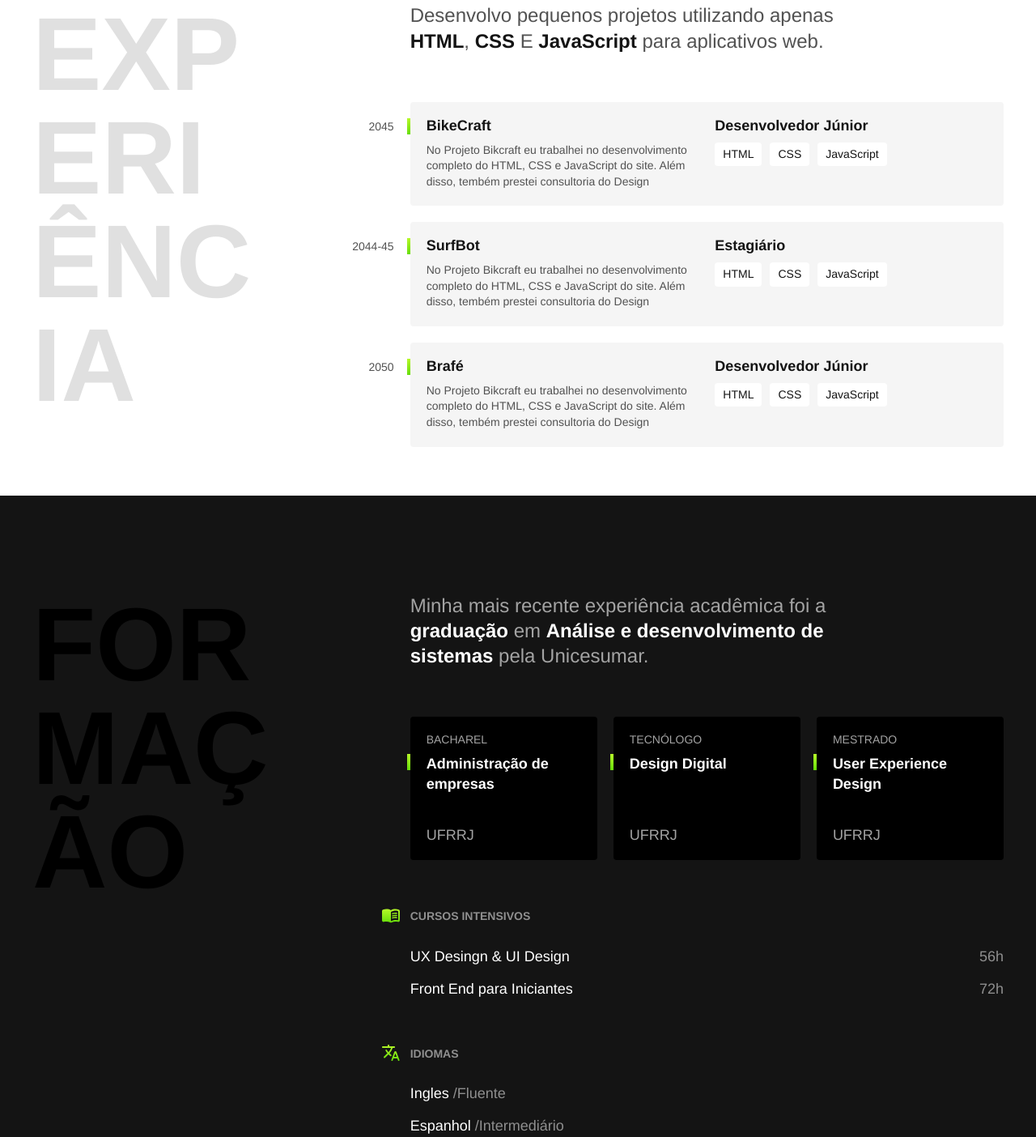
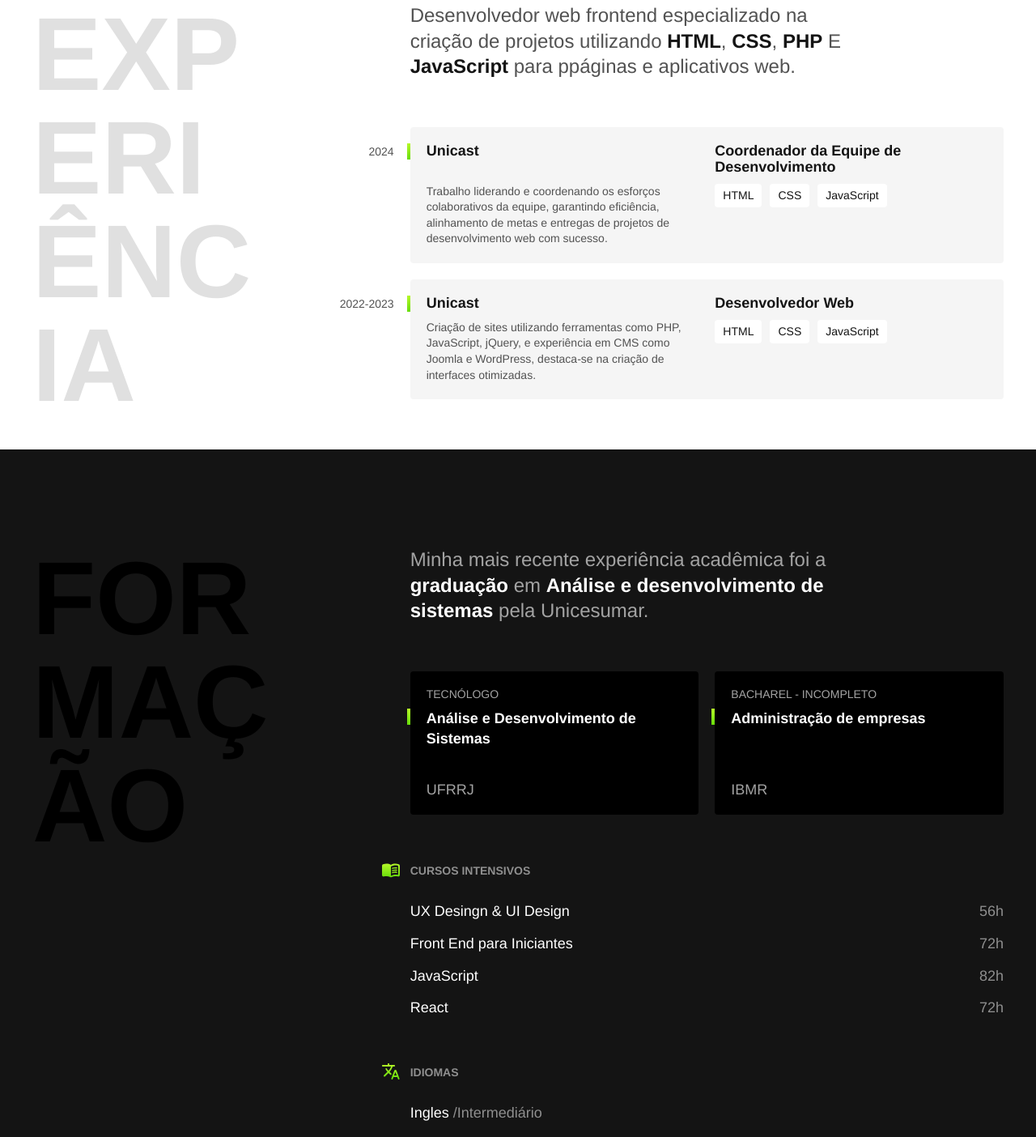
Before and after one commit to Rfasd/Rfasd, a plain HTML site: page index.html in a window 1280 px wide. Shown: the part 760-2164 px from the top of the page at 81% size. Drawn offline with Linux system fonts and the light colour scheme.

Commit message:
atualização das informações

```diff
--- a/index.html
+++ b/index.html
@@ -17,8 +17,7 @@
 <body>
   <header class="header">
     <!-- <img src="./img/marca.svg" alt="lobo"> -->
-    <h1>RAFAEL FREITAS</h1>
-    <p>bla</p>
+    <h1>Rafael Freitas de Almeida Silva</h1>
     <nav>
       <ul class="header-menu">
         <li><a href="#Experiencia">Experiencia</a></li>
@@ -31,20 +30,20 @@
   <main class="introducao">
     <img src="./img/perfil.jpg" alt="lobo cinza" width="360" height="520">
     <div>
-      <h1>Desenvolvedor <br> Front End</h1>
-      <p>Localizado no Rio de Janeiro </p>
+      <h1>Desenvolvedor Web <br> Front End</h1>
+      <p>Rio de Janeiro - RJ</p>
     </div>
   </main>
   <section class="experiencia" id="Experiencia" aria-label="Experiencia">
     <h2 class="subtitulo">Experiência</h2>
     <div>
-      <p class="experiencia-texto">Desenvolvo pequenos projetos utilizando apenas <strong>HTML</Strong>, <strong>CSS</strong> E <strong>JavaScript</strong> para aplicativos web. </p>
+      <p class="experiencia-texto">Desenvolvedor web frontend especializado na criação de projetos utilizando <strong>HTML</Strong>, <strong>CSS</strong>, <strong>PHP</strong> E <strong>JavaScript</strong> para ppáginas e aplicativos web. </p>
 
       <div class="empresa">
-        <span class="empresa-ano">2045</span>
-        <h3 class="empresa-titulo">BikeCraft</h3>
-        <span class="empresa-titulo">Desenvolvedor Júnior</span>
-        <p class="empresa-texto">No Projeto Bikcraft eu trabalhei no desenvolvimento completo do HTML, CSS e JavaScript do site. Além disso, tembém prestei consultoria do Design</p>
+        <span class="empresa-ano">2024</span>
+        <h3 class="empresa-titulo">Unicast</h3>
+        <span class="empresa-titulo">Coordenador da Equipe de Desenvolvimento</span>
+        <p class="empresa-texto">Trabalho liderando e coordenando os esforços colaborativos da equipe, garantindo eficiência, alinhamento de metas e entregas de projetos de desenvolvimento web com sucesso.</p>
         <ul class="empresa-habilidades">
           <li>HTML</li>
           <li>CSS</li>
@@ -52,21 +51,10 @@
         </ul>
       </div>
       <div class="empresa">
-        <span class="empresa-ano">2044-45</span>
-        <h3 class="empresa-titulo">SurfBot</h3>
-        <span class="empresa-titulo">Estagiário</span>
-        <p class="empresa-texto">No Projeto Bikcraft eu trabalhei no desenvolvimento completo do HTML, CSS e JavaScript do site. Além disso, tembém prestei consultoria do Design</p>
-        <ul class="empresa-habilidades">
-          <li>HTML</li>
-          <li>CSS</li>
-          <li>JavaScript</li>
-        </ul>
-      </div>
-      <div class="empresa">
-        <span class="empresa-ano">2050</span>
-        <h3 class="empresa-titulo">Brafé</h3>
-        <span class="empresa-titulo">Desenvolvedor Júnior</span>
-        <p class="empresa-texto">No Projeto Bikcraft eu trabalhei no desenvolvimento completo do HTML, CSS e JavaScript do site. Além disso, tembém prestei consultoria do Design</p>
+        <span class="empresa-ano">2022-2023</span>
+        <h3 class="empresa-titulo">Unicast</h3>
+        <span class="empresa-titulo">Desenvolvedor Web</span>
+        <p class="empresa-texto">Criação de sites utilizando ferramentas como PHP, JavaScript, jQuery, e experiência em CMS como Joomla e WordPress, destaca-se na criação de interfaces otimizadas.</p>
         <ul class="empresa-habilidades">
           <li>HTML</li>
           <li>CSS</li>
@@ -87,19 +75,14 @@
 
         <ul class="faculdade-lista">
           <li class="faculdade">
-            <span class="faculdade-tipo">Bacharel</span>
-            <h3 class="faculdade-curso">Administração de empresas</h3>
+            <span class="faculdade-tipo">Tecnólogo</span>
+            <h3 class="faculdade-curso">Análise e Desenvolvimento de Sistemas</h3>
             <span class="faculdade-intituicao">UFRRJ</span>
           </li>
           <li class="faculdade">
-            <span class="faculdade-tipo">Tecnólogo</span>
-            <h3 class="faculdade-curso">Design Digital</h3>
-            <span class="faculdade-intituicao">UFRRJ</span>
-          </li>
-          <li class="faculdade">
-            <span class="faculdade-tipo">Mestrado</span>
-            <h3 class="faculdade-curso">User Experience Design</h3>
-            <span class="faculdade-intituicao">UFRRJ</span>
+            <span class="faculdade-tipo">Bacharel - Incompleto</span>
+            <h3 class="faculdade-curso">Administração de empresas</h3>
+            <span class="faculdade-intituicao">IBMR</span>
           </li>
         </ul>
 
@@ -109,14 +92,16 @@
             <ul>
               <li> UX Desingn & UI Design <span> 56h </span></li>
               <li> Front End para Iniciantes <span> 72h </span></li>
+              <li> JavaScript <span> 82h </span></li>
+              <li> React <span> 72h </span></li>
             </ul>
           </div>
 
           <div class="idiomas">
             <h3>Idiomas</h3>
             <ul>
-              <li> Ingles <span> /Fluente </span></li>
-              <li> Espanhol <span> /Intermediário </span></li>
+              <li> Ingles <span> /Intermediário </span></li>
+              <li> Espanhol <span> /Básico </span></li>
             </ul>
           </div>
         </div>
@@ -128,9 +113,9 @@
     <div class="footer-container">
       <p class="footer-texto">Estou disponível para novos projetos no momento. Entre em contato comigo e marcamos uma conversa </p>
       <ul class="footer-contato">
-        <li>radfrv@gmail.com</li>
-        <li>+55 21 99254845</li>
-        <li><a href="https:/fras/">@aaaaa</a></li>
+        <li>rafaelnrv@gmail.com</li>
+        <li>+55 21 xxxxx</li>
+        <li><a href="https:/fras/">@Rafaelfras</a></li>
       </ul>
       <p class="footer-copy">Rafael. Alguns direitos reservados.</p>
     </div>
```
